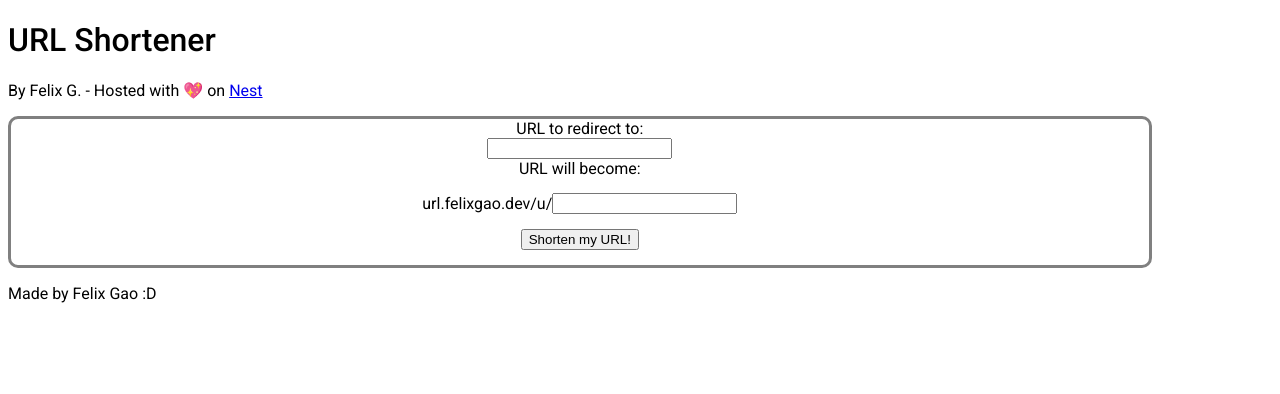
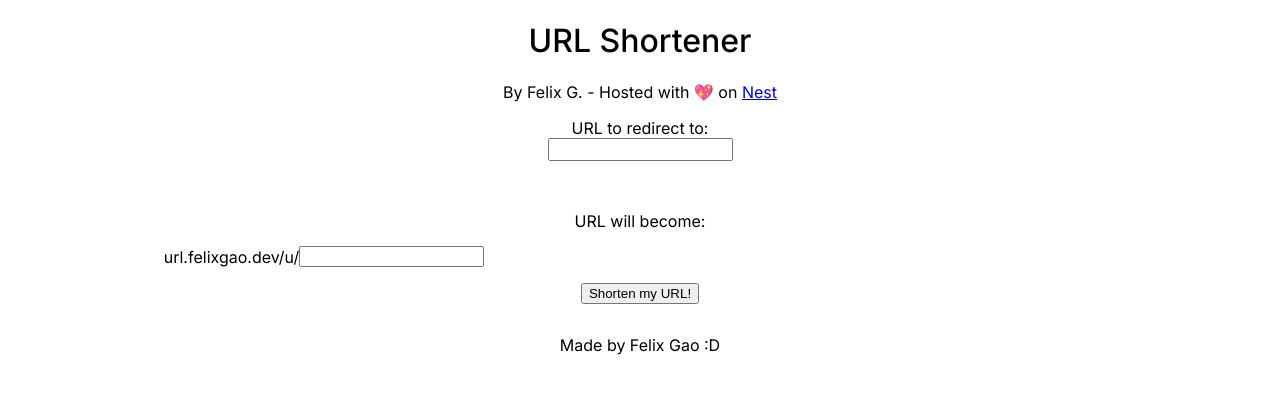
Before and after one commit to felixgao-0/my-website, a Flask app: page / in a window 1280 px wide. Shown: the top 394 px of the page. Run offline with Flask 3, Linux system fonts and the light colour scheme; some libraries are stand-ins or nearby versions.

Commit message:
Wip, style pages (going horribly)

```diff
--- a/shortener/static/fonts.css
+++ b/shortener/static/fonts.css
@@ -1,11 +1,13 @@
 h1 {
-    font-family: "Roboto", sans-serif;
+    font-family: "Inter", sans-serif;
+    font-optical-sizing: auto;
     font-weight: 500;
     font-style: normal;
 }
 
 p, li, th, label, span {
-    font-family: "Roboto", sans-serif;
+    font-family: "Inter", sans-serif;
+    font-optical-sizing: auto;
     font-weight: 400;
     font-style: normal;
 }
--- a/shortener/static/index.css
+++ b/shortener/static/index.css
@@ -2,6 +2,12 @@
     border: gray solid;
     border-radius: 10px;
     width: 90%;
+}
+
+#original-link-field {
+    padding: 2px 2px;
+    box-sizing: border-box;
+    margin-bottom: 2rem;
 }
 
 #submit-btn {
@@ -33,6 +39,10 @@
     cursor: pointer;
 }
 
+.box {
+    width: 50%;
+}
+
 ul {
     list-style-position: inside;
 }
--- a/shortener/template/index.html
+++ b/shortener/template/index.html
@@ -9,7 +9,6 @@
     <h1>URL Shortener</h1>
     <p>By Felix G. - Hosted with 💖 on <a href="https://hackclub.app">Nest</a></p>
 
-    <div id="create-url">
     {% with messages = get_flashed_messages() %}
         {% if messages %}
         <ul class="error-flashes">
@@ -22,16 +21,17 @@
     {% endwith %}
 
     <form method="POST" action="{{ url_for('_api_url_creator') }}" id="create-url-form" class="center">
+        <div>
             <label for="original-link-field">URL to redirect to:</label><br>
-            <input type="text" name="original-link-field" id="original-link-field" required><br>
+            <input type="text" name="original-link-field" id="original-link-field" required>
+        </div><br>
 
         <label for="shortened-link-field">URL will become:</label><br>
-            <div class="input-group center">
+        <div class="input-group box">
             <p>url.felixgao.dev/u/</p>
             <input type="text" name="shortened-link-field" id="shortened-link-field" required>
         </div>
 
         <input type="submit" value="Shorten my URL!" id="submit-btn">
     </form>
-    </div>
 {% endblock %}
--- a/shortener/template/layout.html
+++ b/shortener/template/layout.html
@@ -7,19 +7,19 @@
     <meta charset="UTF-8">
     <meta name="viewport" content="width=device-width, initial-scale=1">
 
-    <link rel="stylesheet" href="{{ url_for('static', filename='fonts.css') }}">
-
     <link rel="preconnect" href="https://fonts.googleapis.com">
     <link rel="preconnect" href="https://fonts.gstatic.com" crossorigin>
-    <link href="https://fonts.googleapis.com/css2?family=Roboto:ital,wght@0,100;0,300;0,400;0,500;0,700;0,900;1,100;1,300;1,400;1,500;1,700;1,900&display=swap" rel="stylesheet">
+    <link href="https://fonts.googleapis.com/css2?family=Inter:ital,opsz,wght@0,14..32,100..900;1,14..32,100..900&display=swap" rel="stylesheet">
+
+    <link rel="stylesheet" href="{{ url_for('static', filename='fonts.css') }}">
     {% block head %}{% endblock %}
 </head>
 <body>
-    <div id="content">
+    <div id="content" class="center">
         {% block content %}{% endblock %}
     </div>
 
-    <footer id="footer">
+    <footer id="footer" class="center">
         <p>Made by Felix Gao :D</p>
     </footer>
 </body>
```
Also changed, not shown: shortener/template/url_created.html (+7 -8 lines). Lines whose indentation alone changed are shown as unchanged.
